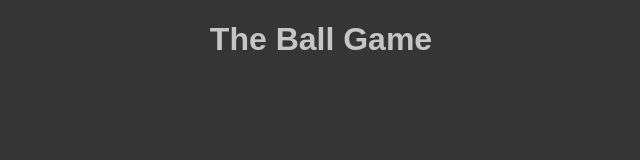
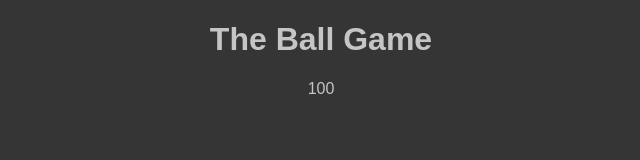
Before and after one commit to ForkliftOctober/240129---The-Ball-Game-, a plain HTML site: page index.html in a window 1280 px wide. Shown: the full height of the page, 319-959 px from the left. Drawn offline with Linux system fonts and the light colour scheme.

Commit message:
Add ball

```diff
--- a/index.html
+++ b/index.html
@@ -16,7 +16,9 @@
 			<h1>The Ball Game</h1>
 		</header>
 
-		<main></main>
+		<main>
+			<div class="ball">100</div>
+		</main>
 
 		<script src="js/main.js"></script>
 		<script src="js/util.js"></script>
```
